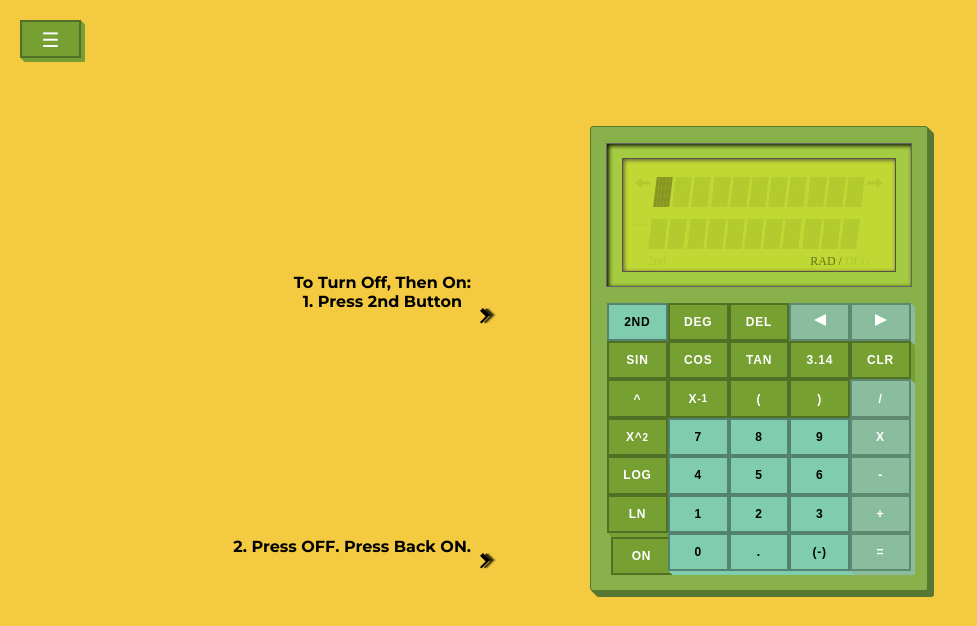
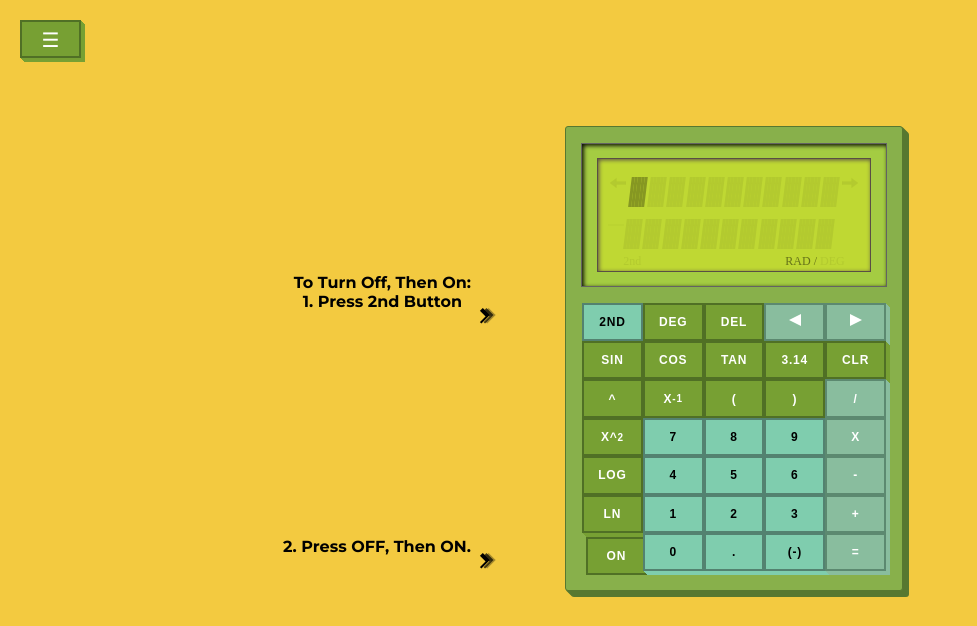
Before and after one commit to RyanLilleyman/Calculator, a website built with webpack: page dist/index.html in a window 1280 px wide. Shown: the top 626 px of the page, without its empty margins (0-977 px from the left). Built offline with nearby package versions, Linux system fonts and the light colour scheme.

Commit message:
fix text

```diff
--- a/dist/index.html
+++ b/dist/index.html
@@ -40,7 +40,7 @@
                     <span></span>
                 </div>
                 <div class="TURNONTEXTBOTTOM">
-                    2. Press OFF. Press back ON.
+                    2. Press OFF, then ON.
                 </div>
                 <div class="TURNONARROWBOTTOM">
                     <span></span>
```
Also changed, not shown: dist/pages/autumn.html (+1 -1 lines), dist/pages/purple.html (+1 -1 lines), dist/pages/summer.html (+1 -1 lines), dist/pages/winter.html (+1 -1 lines).
